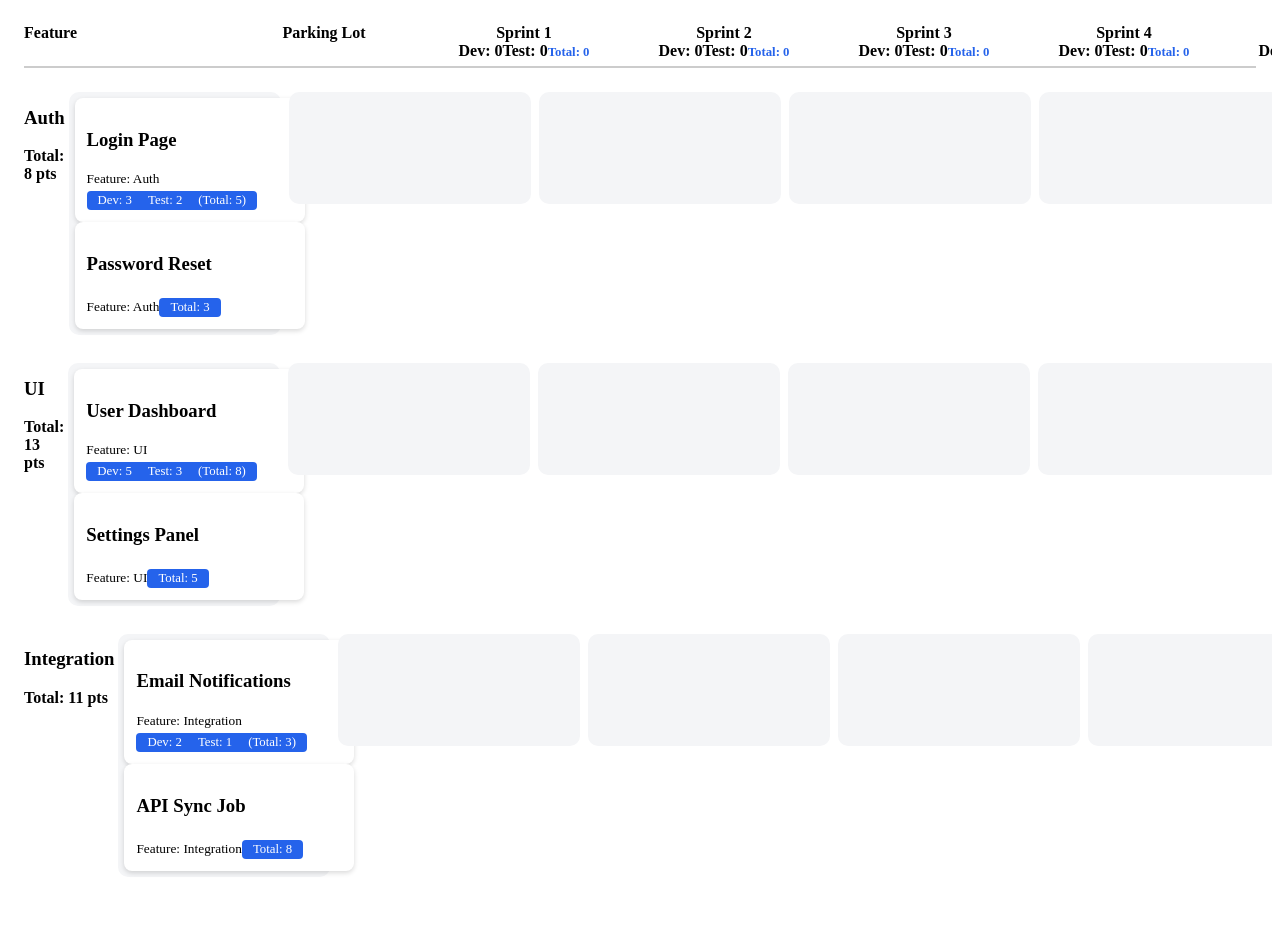
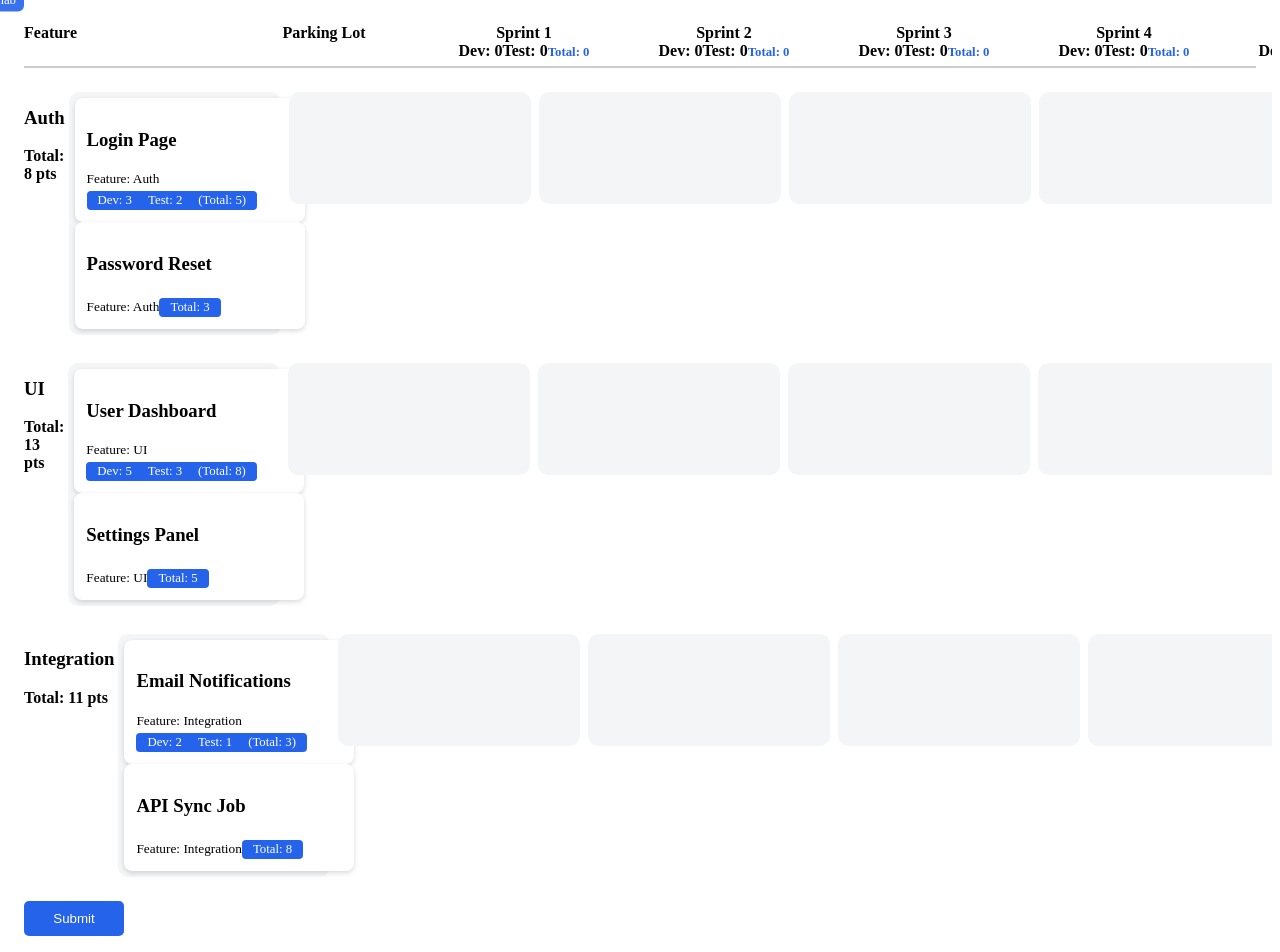
Before and after one commit to AnirbanDeb0510/pi-planning-tool, an Angular app in the folder frontend/pi-planning-ui/: page / in a window 1280 px wide. Shown: the top 952 px of the page. Before the commit the page ends 905 px from the top, so only its background shows below. Built offline with nearby package versions, Linux system fonts and the light colour scheme.

Commit message:
floating cursor name with result return on submit click

```diff
--- a/frontend/pi-planning-ui/src/app/Components/board/board.css
+++ b/frontend/pi-planning-ui/src/app/Components/board/board.css
@@ -70,3 +70,29 @@
     font-size: 0.8rem;
     color: #2563eb;
 }
+
+.cursor-label {
+    position: absolute;
+    pointer-events: none;
+    /* so it doesn’t block clicks */
+    background: rgba(37, 99, 235, 0.9);
+    color: white;
+    padding: 4px 8px;
+    border-radius: 6px;
+    font-size: 0.8rem;
+    font-weight: 500;
+    transform: translate(-50%, -50%);
+    z-index: 100000;
+    white-space: nowrap;
+}
+
+.btn-submit {
+    padding: 10px 20px;
+    background-color: #2563eb;
+    color: white;
+    border: none;
+    border-radius: 5px;
+    cursor: pointer;
+    width: 100px;
+    float: right;
+}
--- a/frontend/pi-planning-ui/src/app/Components/board/board.html
+++ b/frontend/pi-planning-ui/src/app/Components/board/board.html
@@ -1,4 +1,4 @@
-<div class="board-container">
+<div class="board-container" (mousemove)="onMouseMove($event)">
     <!-- Header Row -->
     <div class="sprint-header">
         <div class="sprint-header-cell feature-label">Feature</div>
@@ -43,4 +43,11 @@
             </div>
         </div>
     </div>
+
+    <button class="btn-submit" (click)="sendBoardResult()">Submit</button>
+
+    <!-- Floating cursor name -->
+    <div class="cursor-label" [ngStyle]="{ top: cursorY + 'px', left: cursorX + 'px' }">
+        {{ cursorName }}
+    </div>
 </div>
--- a/frontend/pi-planning-ui/src/app/Components/board/board.ts
+++ b/frontend/pi-planning-ui/src/app/Components/board/board.ts
@@ -15,6 +15,11 @@ import { Feature } from '../../Models/feature.model';
   styleUrls: ['./board.css']
 })
 export class Board {
+  endResult: Feature[] = [];
+  cursorName = 'Arnab';
+  cursorX = 0;
+  cursorY = 0;
+
   sprints: Sprint[] = [
     { id: 'S1', name: 'Sprint 1' },
     { id: 'S2', name: 'Sprint 2' },
@@ -66,6 +71,7 @@ export class Board {
         event.previousIndex,
         event.currentIndex
       );
+      this.endResult = this.features;
     }
   }
 
@@ -116,4 +122,13 @@ export class Board {
 
     return { dev, test, total };
   }
+
+  sendBoardResult(): void {
+    console.log('Final Board State:', this.endResult);
+  }
+
+  onMouseMove(event: MouseEvent) {
+    this.cursorX = event.pageX + 25; // small offset so it doesn’t sit exactly under the cursor
+    this.cursorY = event.pageY + 25;
+  }
 }
```
